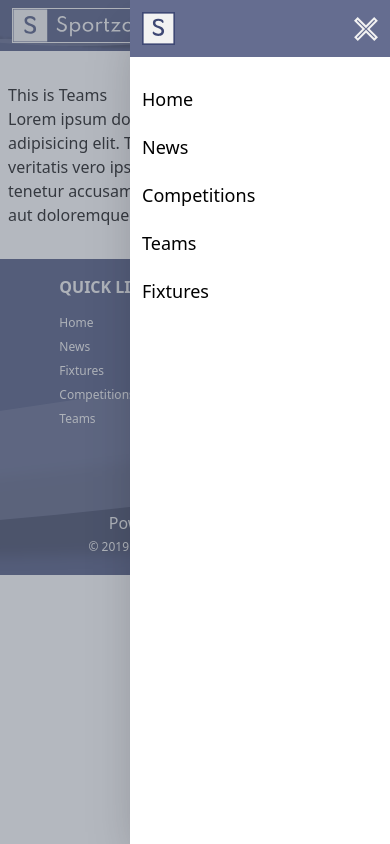
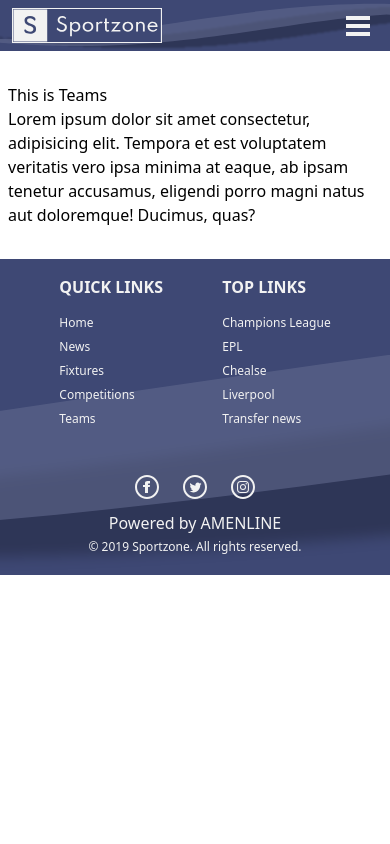
Before and after one commit to amenline/sportzone, a Next.js app: page /teams in a window 390 px wide. Built offline with nearby package versions, Linux system fonts and the light colour scheme.

Commit message:
implemented the logic for the mobile nav drawer

```diff
--- a/components/MobileNav.tsx
+++ b/components/MobileNav.tsx
@@ -1,12 +1,17 @@
 import Link from "next/link";
 
-interface Props {
+interface LinkProps {
   link: string;
 }
 
-const NavItem: React.FC<Props> = ({ children, link }) => {
+interface Props {
+  open: boolean;
+  setOpen: (open: boolean) => void;
+}
+
+const NavItem: React.FC<LinkProps> = ({ children, link }) => {
   return (
-    <li className="p-2 m-1 rounded-md hover:bg-primary-500 hover:text-white text-lg">
+    <li className="p-2 m-1 rounded-md focus:bg-primary-100 text-lg">
       <Link href={`/${link}`}>
         <a>{children}</a>
       </Link>
@@ -14,10 +19,19 @@ const NavItem: React.FC<Props> = ({ children, link }) => {
   );
 };
 
-const MobileNav: React.FC = () => {
+const MobileNav: React.FC<Props> = ({ open, setOpen }) => {
   return (
-    <div className="md:hidden fixed top-0 right-0 h-full sm:w-1/2 w-4/6 bg-white shadow-2xl">
+    <div className={`${!open && "hidden"}`}>
+      <div
+        className="md:hidden fixed top-0 right-0 h-full w-full bg-gray-500 bg-opacity-50 transition-all ease-linear duration-500"
+        onClick={() => {
+          setOpen(false);
+        }}
+      />
+      <div className="md:hidden fixed top-0 right-0 h-full w-3/4 xs:w-4/6 sm:w-1/2 bg-white shadow-2xl transition-all ease-linear duration-500">
         <div className="flex p-3 bg-primary-100 items-center">
+          <Link href="/">
+            <a>
               <svg
                 width="33"
                 height="33"
@@ -32,13 +46,15 @@ const MobileNav: React.FC = () => {
                   height="31.3859"
                   fill="#F2F2F2"
                   stroke="#3E4874"
-            stroke-width="1.61413"
+                  strokeWidth="1.61413"
                 />
                 <path
                   d="M16.3996 23.8983C15.345 23.8983 14.3765 23.7476 13.4941 23.4463C12.6117 23.145 11.9123 22.7469 11.3958 22.2519C10.9008 21.7569 10.6533 21.2296 10.6533 20.67C10.6533 20.0243 10.9546 19.6262 11.5572 19.4755C12.1598 20.1212 12.8808 20.67 13.7201 21.122C14.581 21.5524 15.4957 21.7676 16.4641 21.7676C17.4111 21.7676 18.1536 21.5416 18.6916 21.0897C19.2297 20.6377 19.4987 20.0136 19.4987 19.2173C19.4987 18.5071 19.2404 17.9152 18.7239 17.4417C18.2074 16.9683 17.3035 16.5271 16.0122 16.1182C14.1398 15.494 12.8162 14.8053 12.0414 14.0521C11.2882 13.2773 10.9115 12.2335 10.9115 10.9207C10.9115 9.39261 11.4065 8.30576 12.3965 7.66011C13.408 6.99294 14.6778 6.65935 16.2059 6.65935C17.82 6.65935 19.1113 6.97142 20.0798 7.59555C21.0698 8.21968 21.5648 8.9837 21.5648 9.88761C21.5648 10.5333 21.2635 10.9314 20.6609 11.0821C20.0583 10.3718 19.4018 9.80152 18.6916 9.37109C18.0029 8.94065 17.2066 8.72544 16.3027 8.72544C15.4418 8.72544 14.7316 8.92989 14.1721 9.33881C13.634 9.7262 13.365 10.2427 13.365 10.8884C13.365 11.6201 13.6448 12.2227 14.2043 12.6962C14.7639 13.1697 15.7324 13.6432 17.1098 14.1166C18.9391 14.7192 20.2197 15.3972 20.9514 16.1504C21.7047 16.9037 22.0813 17.8829 22.0813 19.0882C22.0813 20.7023 21.554 21.9075 20.4995 22.7038C19.4449 23.5001 18.0783 23.8983 16.3996 23.8983Z"
                   fill="#3E4874"
                 />
               </svg>
+            </a>
+          </Link>
           <span className="flex-1" />
           <svg
             width="24"
@@ -46,6 +62,9 @@ const MobileNav: React.FC = () => {
             viewBox="0 0 24 24"
             fill="none"
             xmlns="http://www.w3.org/2000/svg"
+            onClick={() => {
+              setOpen(false);
+            }}
           >
             <path
               d="M20.197 2.837L21.064 3.704L12.854 11.995L21.162 20.197L20.296 21.064L12.004 12.854L3.774 21.165L2.934 20.325L11.147 12.005L2.835 3.774L3.675 2.934L11.994 11.146L20.197 2.837V2.837ZM20.188 0L11.976 8.318L3.666 0.114L0 3.781L8.321 12.021L0.114 20.334L3.781 24L12.018 15.682L20.303 23.886L24 20.188L15.685 11.979L23.886 3.697L20.188 0V0Z"
@@ -53,14 +72,17 @@ const MobileNav: React.FC = () => {
             />
           </svg>
         </div>
+        <div>
           <ul className="mt-5">
-        <NavItem link="news">Home</NavItem>
+            <NavItem link="">Home</NavItem>
             <NavItem link="news">News</NavItem>
             <NavItem link="competetions">Competitions</NavItem>
             <NavItem link="teams">Teams</NavItem>
             <NavItem link="fixtures">Fixtures</NavItem>
           </ul>
         </div>
+      </div>
+    </div>
   );
 };
 
--- a/components/footer.tsx
+++ b/components/footer.tsx
@@ -19,7 +19,7 @@ const Footer: React.FC = () => {
             <Link href="/components">
               <a className="block py-1 hover:text-gray-300">Competitions</a>
             </Link>
-            <Link href="Teams">
+            <Link href="/teams">
               <a className="block py-1 hover:text-gray-300">Teams</a>
             </Link>
           </nav>
--- a/components/layout.tsx
+++ b/components/layout.tsx
@@ -1,6 +1,6 @@
-import Footer from "./footer";
+import Footer from "./Footer";
 import Head from "next/head";
-import Navbar from "./navbar";
+import Navbar from "./Navbar";
 
 interface Props {
   title: string;
--- a/components/navbar.tsx
+++ b/components/navbar.tsx
@@ -1,3 +1,4 @@
+import { useState } from "react";
 import Link from "next/link";
 import MobileNav from "./MobileNav";
 
@@ -7,7 +8,7 @@ interface Props {
 
 export const NavItem: React.FC<Props> = ({ children, link }) => {
   return (
-    <li className="p-2 m-1 rounded-md hover:bg-primary-500 hover:text-white">
+    <li className="p-2 m-1 rounded-md hover:bg-primary-500 hover:text-white transition-all ease-linear duration-200">
       <Link href={`/${link}`}>
         <a>{children}</a>
       </Link>
@@ -16,9 +17,9 @@ export const NavItem: React.FC<Props> = ({ children, link }) => {
 };
 
 const Navbar: React.FC = () => {
+  const [openDrawer, setOpenDrawer] = useState(false);
   return (
     <>
-      <div className="md:hidden fixed top-0 right-0 h-full w-full bg-gray-500 bg-opacity-50" />
       <nav className="px-3 flex justify-center bg-primary-300 bg-nav-wave bg-no-repeat bg-center bg-cover items-center">
         <Link href="/">
           <a className="py-2">
@@ -26,14 +27,19 @@ const Navbar: React.FC = () => {
           </a>
         </Link>
         <div className="flex-1"></div>
-        <img className="md:hidden pr-2" src="/images/menu.svg" alt="Menu" />
+        <img
+          className="md:hidden pr-2"
+          src="/images/menu.svg"
+          alt="Menu drawer button"
+          onClick={() => setOpenDrawer(true)}
+        />
         <ul className="hidden md:flex m-1 text-fonts text-base font-semibold">
           <NavItem link="news">News</NavItem>
           <NavItem link="competetions">Competitions</NavItem>
           <NavItem link="teams">Teams</NavItem>
           <NavItem link="fixtures">Fixtures</NavItem>
         </ul>
-        <MobileNav />
+        <MobileNav open={openDrawer} setOpen={setOpenDrawer} />
       </nav>
     </>
   );
--- a/pages/competetions/index.tsx
+++ b/pages/competetions/index.tsx
@@ -1,6 +1,6 @@
 // import Head from 'next/head'
 
-import Layout from "../../components/layout";
+import Layout from "../../components/Layout";
 
 const Competitions: React.FC = () => {
   return (
--- a/pages/fixtures/index.tsx
+++ b/pages/fixtures/index.tsx
@@ -1,6 +1,6 @@
 // import Head from 'next/head'
 
-import Layout from "../../components/layout";
+import Layout from "../../components/Layout";
 
 const Fixtures: React.FC = () => {
   return (
--- a/pages/index.tsx
+++ b/pages/index.tsx
@@ -1,6 +1,6 @@
 // import Head from 'next/head'
 
-import Layout from "../components/layout";
+import Layout from "../components/Layout";
 
 const Home: React.FC = () => {
   return (
--- a/pages/news/index.tsx
+++ b/pages/news/index.tsx
@@ -1,6 +1,6 @@
 // import Head from 'next/head'
 
-import Layout from "../../components/layout";
+import Layout from "../../components/Layout";
 
 const News: React.FC = () => {
   return (
--- a/pages/teams/index.tsx
+++ b/pages/teams/index.tsx
@@ -1,6 +1,6 @@
 // import Head from 'next/head'
 
-import Layout from "../../components/layout";
+import Layout from "../../components/Layout";
 
 const Teams: React.FC = () => {
   return (
--- a/tailwind.config.js
+++ b/tailwind.config.js
@@ -2,6 +2,14 @@ module.exports = {
   purge: ['./pages/**/*.tsx', './components/**/*.tsx'],
   darkMode: false, // or 'media' or 'class'
   theme: {
+    screens: {
+      xs: '480px',
+      sm: '640px',
+      md: '768px',
+      lg: '1024px',
+      xl: '1280px',
+      '2xl': '1536px',
+    },
     extend: {
       colors: {
         primary: {
@@ -20,7 +28,7 @@ module.exports = {
       },
       backgroundImage: theme => ({
         'nav-wave': "url('/images/wave.svg')",
-       })
+      }),
     },
   },
   variants: {
```
Lines whose indentation alone changed are shown as unchanged.
